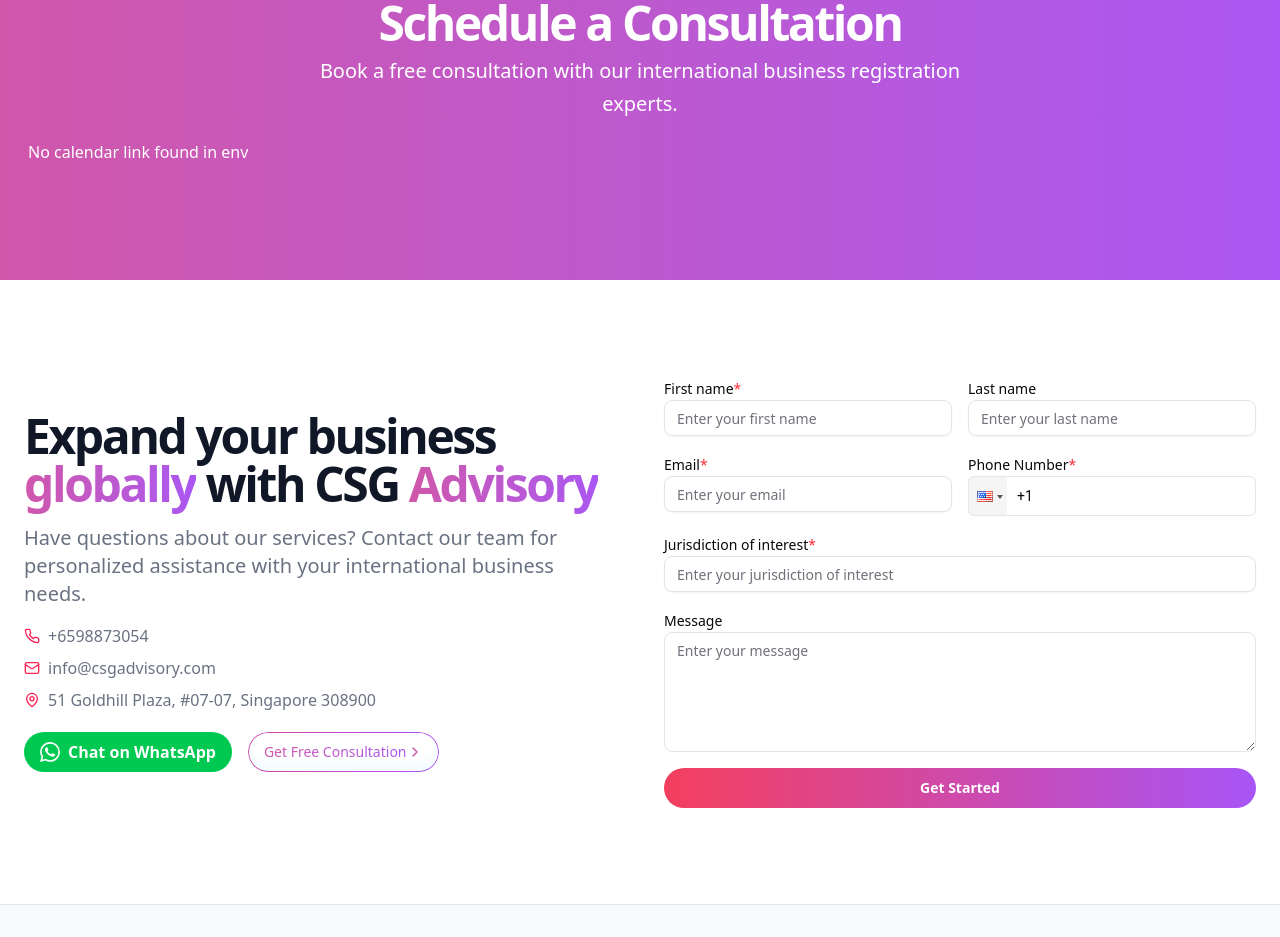
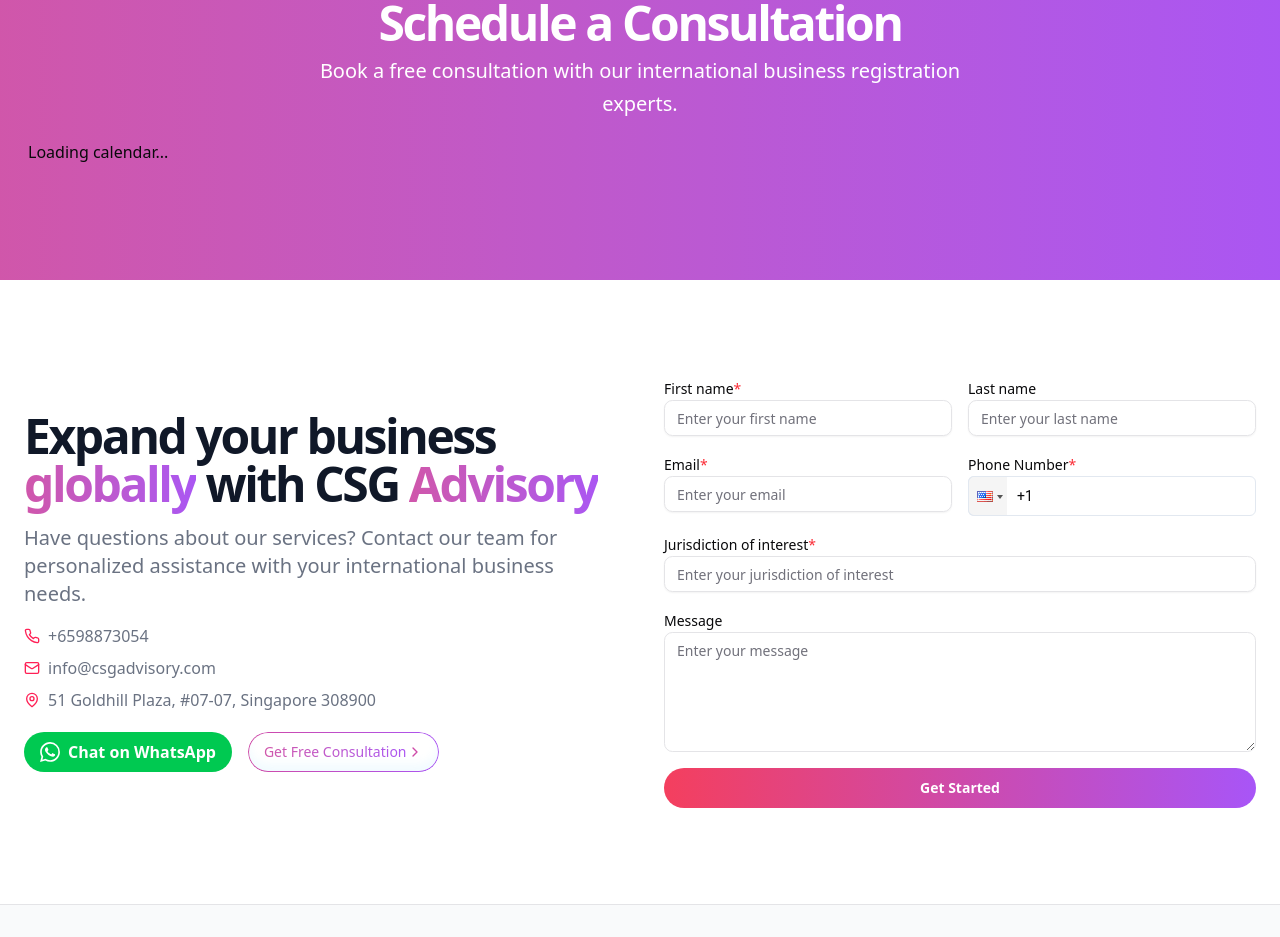
Before and after one commit to Skynetiks/starvision-web, a Next.js app: page / in a window 1280 px wide. Shown: the part 5220-6157 px from the top of the page. Built offline with nearby package versions, Linux system fonts and the light colour scheme.

Commit message:
Update Docker configuration to include NEXT_PUBLIC_CAL_LINK environment variable and enhance schedule form component to handle calendar link dynamically. Add reload script documentation for deployment process and troubleshooting.

```diff
--- a/docker-compose.prod.yml
+++ b/docker-compose.prod.yml
@@ -4,12 +4,15 @@
     build:
       context: .
       dockerfile: Dockerfile
+      args:
+        - NEXT_PUBLIC_CAL_LINK=${NEXT_PUBLIC_CAL_LINK}
     container_name: starvision-app-prod
     environment:
       - NODE_ENV=production
       - DATABASE_URI=postgresql://${POSTGRES_USER:-starvision_user}:${POSTGRES_PASSWORD}@starvision-postgres-prod:5432/${POSTGRES_DB:-starvision}
       - PAYLOAD_SECRET=${PAYLOAD_SECRET}
       - NEXT_PUBLIC_SERVER_URL=${NEXT_PUBLIC_SERVER_URL}
+      - NEXT_PUBLIC_CAL_LINK=${NEXT_PUBLIC_CAL_LINK}
     env_file:
       - .env
     ports:
--- a/src/app/(frontend)/schedule-consultation/page.tsx
+++ b/src/app/(frontend)/schedule-consultation/page.tsx
@@ -1,7 +1,7 @@
 import ScheduleForm from "@/components/schedule-form";
 
 import { Metadata } from "next";
-
+// export const dynamic = "force-dynamic";
 export const metadata: Metadata = {
   title: "Schedule a Consultation | CSG Advisory Global Experts",
   description:
@@ -24,13 +24,7 @@
           </div>
         </div>
         <div className="py-5 md:px-1">
-          {process.env.NEXT_PUBLIC_CAL_LINK ? (
-            <ScheduleForm />
-          ) : (
-            <div className="text-white">
-              <p>No calendar link found in env</p>
-            </div>
-          )}
+          <ScheduleForm />
         </div>
       </div>
     </section>
--- a/src/components/schedule-form.tsx
+++ b/src/components/schedule-form.tsx
@@ -1,10 +1,15 @@
 "use client";
 
 import Cal, { getCalApi } from "@calcom/embed-react";
-import React, { useEffect } from "react";
+import React, { useEffect, useState } from "react";
 
 function ScheduleForm() {
+  const [calLink, setCalLink] = useState<string | null>(null);
+
   useEffect(() => {
+    if (!process.env.NEXT_PUBLIC_CAL_LINK) return;
+    setCalLink(process.env.NEXT_PUBLIC_CAL_LINK);
+
     (async function () {
       const cal = await getCalApi({ namespace: "30min" });
       cal("ui", {
@@ -18,10 +23,13 @@
       });
     })();
   }, []);
+
+  if (!calLink) return <p>Loading calendar...</p>;
+
   return (
     <Cal
-      namespace={process.env.NEXT_PUBLIC_CAL_LINK?.split("/")[1] || ""}
-      calLink={process.env.NEXT_PUBLIC_CAL_LINK || ""}
+      namespace={calLink.split("/")[1] || ""}
+      calLink={calLink}
       style={{ width: "100%", height: "100%", overflow: "scroll" }}
       config={{ layout: "month_view", theme: "light" }}
     />
```
Also changed, not shown: 2 other files (tests, documents, lock files or other folders).
